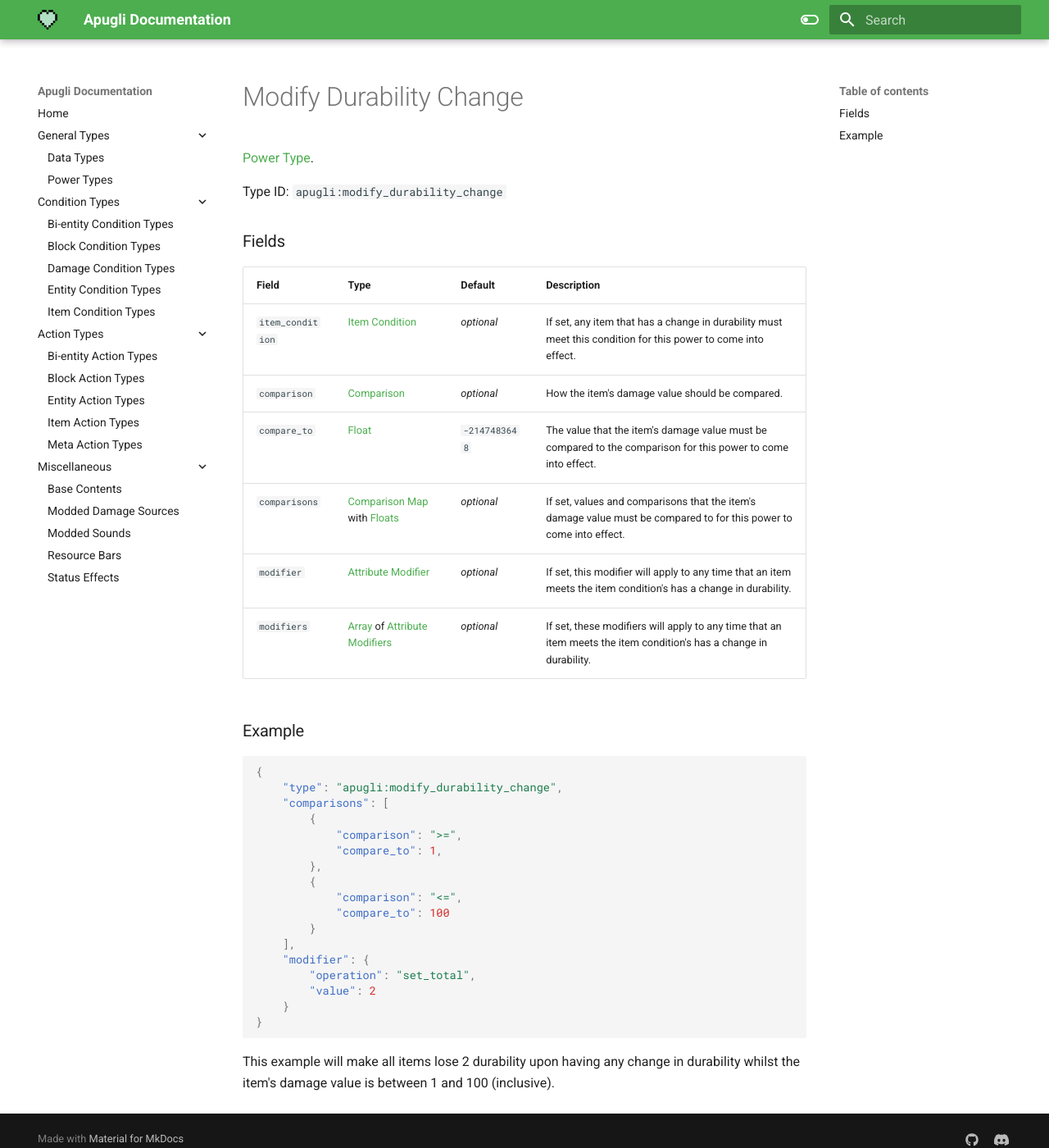
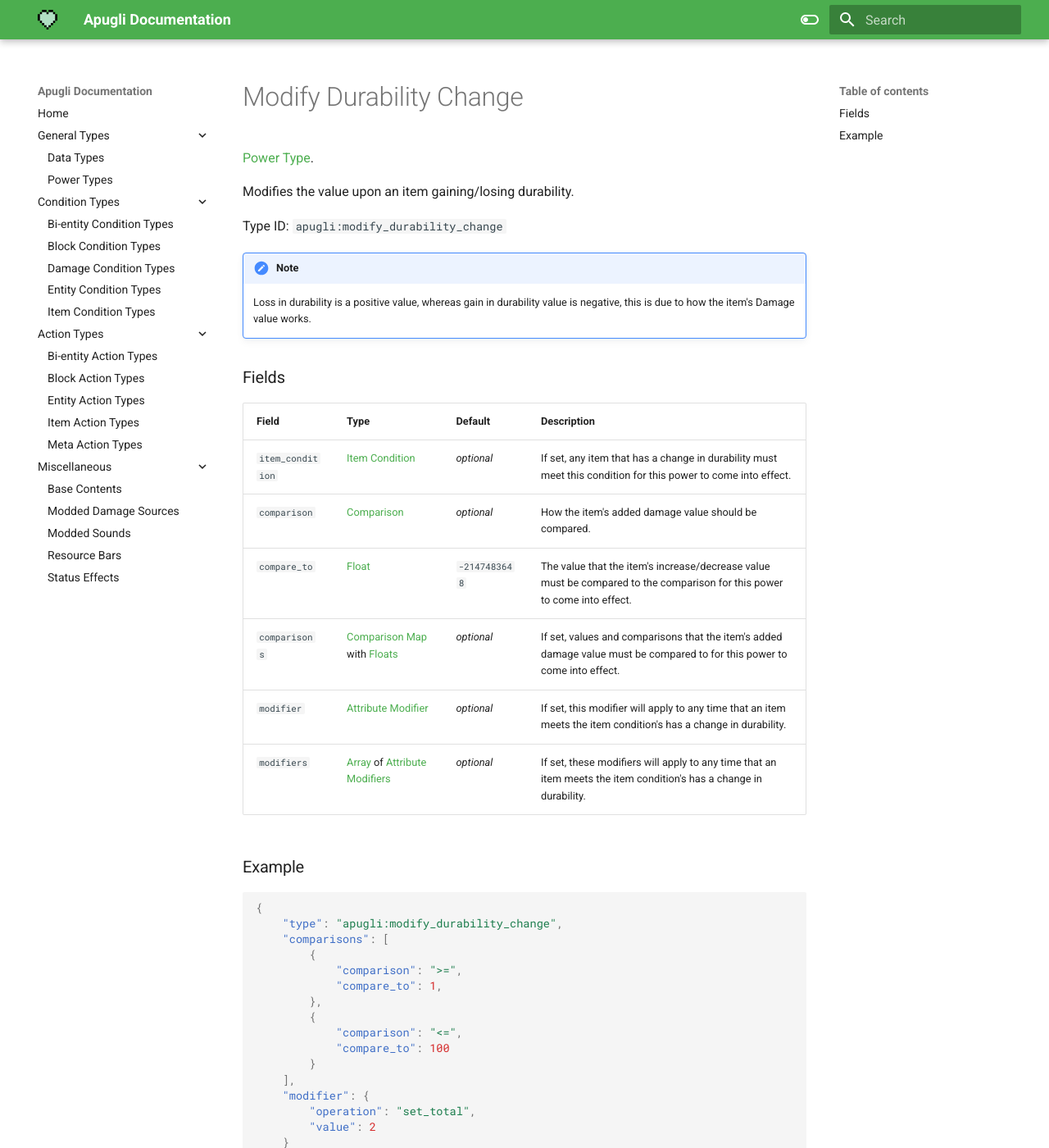
Before and after one commit to MerchantPug/apugli-docs, an MkDocs documentation site: the page built from docs/types/power_types/modify_durability_change.md, in a window 1280 px wide and 1400 px high. Shown: the whole window at 82% size. Built offline with MkDocs 1.6.1 and Material for MkDocs 9.7.7, drawn with Linux system fonts in a browser that asks for light colours; some of the changed text lies outside the part shown.

Commit message:
Fix misinformation in `modify_durability_change`.

````diff
--- a/docs/types/power_types/modify_durability_change.md
+++ b/docs/types/power_types/modify_durability_change.md
@@ -7,17 +7,22 @@ date: 2022-11-08
 
 [Power Type](../power_types.md).
 
-
+Modifies the value upon an item gaining/losing durability.
 
 Type ID: `apugli:modify_durability_change`
+
+!!! note
+
+    Loss in durability is a positive value, whereas gain in durability value is negative, this is due to how the item's Damage value works.
+
 
 ### Fields
 Field  | Type | Default | Description
 -------|------|---------|-------------
 `item_condition` | [Item Condition](../item_condition_types.md) | *optional* | If set, any item that has a change in durability must meet this condition for this power to come into effect.
-`comparison` | [Comparison](https://origins.readthedocs.io/en/latest/types/data_types/comparison/) | *optional* | How the item's damage value should be compared.
-`compare_to` | [Float](https://origins.readthedocs.io/en/latest/types/data_types/float/) | `-2147483648` | The value that the item's damage value must be compared to the comparison for this power to come into effect.
-`comparisons` | [Comparison Map](../data_types/comparison_map.md) with [Floats](https://origins.readthedocs.io/en/latest/types/data_types/float/) | *optional* | If set, values and comparisons that the item's damage value must be compared to for this power to come into effect.
+`comparison` | [Comparison](https://origins.readthedocs.io/en/latest/types/data_types/comparison/) | *optional* | How the item's added damage value should be compared.
+`compare_to` | [Float](https://origins.readthedocs.io/en/latest/types/data_types/float/) | `-2147483648` | The value that the item's increase/decrease value must be compared to the comparison for this power to come into effect.
+`comparisons` | [Comparison Map](../data_types/comparison_map.md) with [Floats](https://origins.readthedocs.io/en/latest/types/data_types/float/) | *optional* | If set, values and comparisons that the item's added damage value must be compared to for this power to come into effect.
 `modifier` | [Attribute Modifier](https://origins.readthedocs.io/en/latest/types/data_types/attribute_modifier/) | *optional* | If set, this modifier will apply to any time that an item meets the item condition's has a change in durability.
 `modifiers` | [Array](https://origins.readthedocs.io/en/latest/types/data_types/array/) of [Attribute Modifiers](https://origins.readthedocs.io/en/latest/types/data_types/attribute_modifier/) | *optional* | If set, these modifiers will apply to any time that an item meets the item condition's has a change in durability.
 
@@ -41,4 +46,4 @@ Field  | Type | Default | Description
     }
 }
 ```
-This example will make all items lose 2 durability upon having any change in durability whilst the item's damage value is between 1 and 100 (inclusive).
+This example will make all items lose 2 durability upon having any change in durability between 1 and 100 (inclusive).
````
